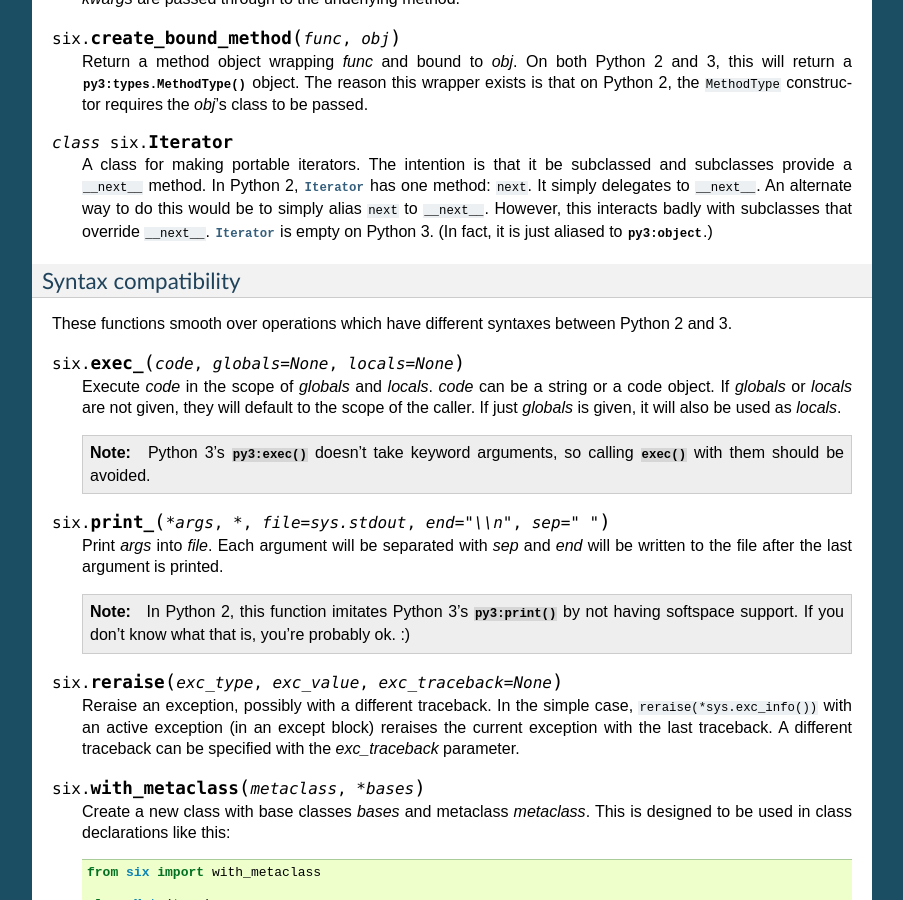
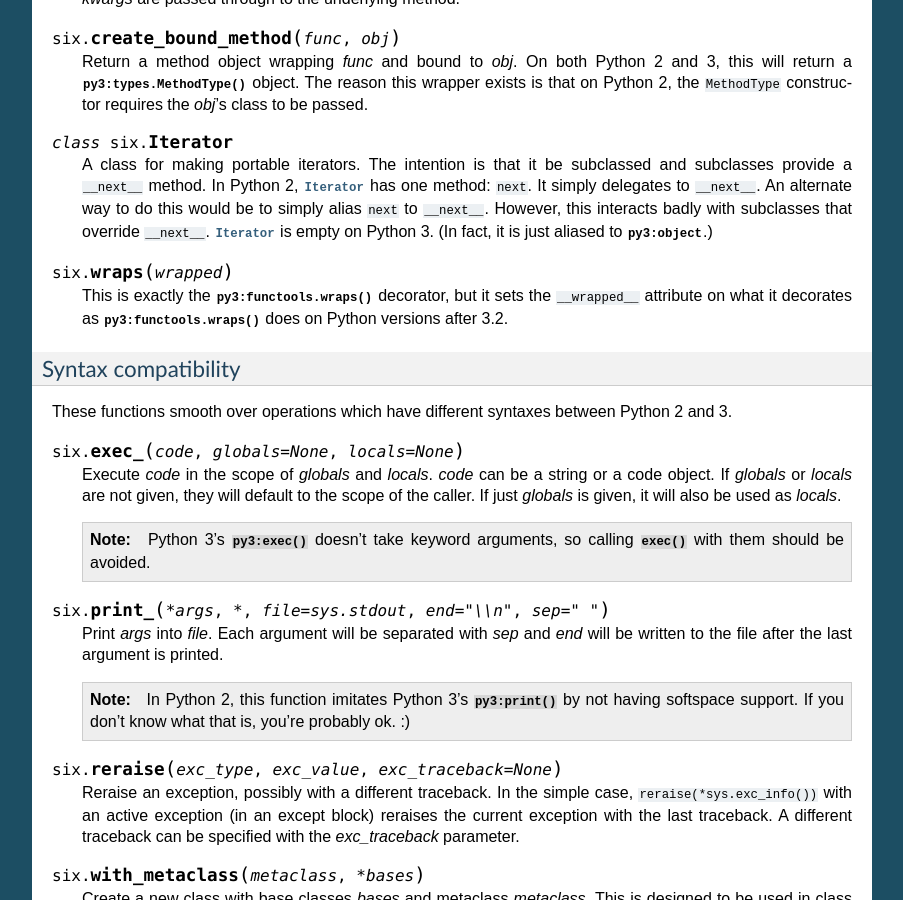
Before and after one commit to benjaminp/six, a Sphinx documentation site: the page built from documentation/index.rst, in a window 1280 px wide and 900 px high, scrolled down 2683 px. Shown: the whole window, without its empty margins (198-1101 px from the left). Built offline with Sphinx 7.4.7, drawn with Linux system fonts in a browser that asks for light colours.

Commit message:
document wraps

```diff
--- a/documentation/index.rst
+++ b/documentation/index.rst
@@ -220,6 +220,13 @@ functions and methods is the stdlib :mod:`py3:inspect` module.
    this interacts badly with subclasses that override
    ``__next__``. :class:`Iterator` is empty on Python 3. (In fact, it is just
    aliased to :class:`py3:object`.)
+
+
+.. function:: wraps(wrapped)
+
+   This is exactly the :func:`py3:functools.wraps` decorator, but it sets the
+   ``__wrapped__`` attribute on what it decorates as :func:`py3:functools.wraps`
+   does on Python versions after 3.2.
 
 
 Syntax compatibility
```
